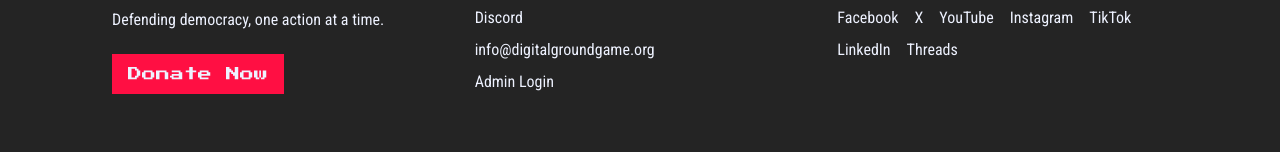
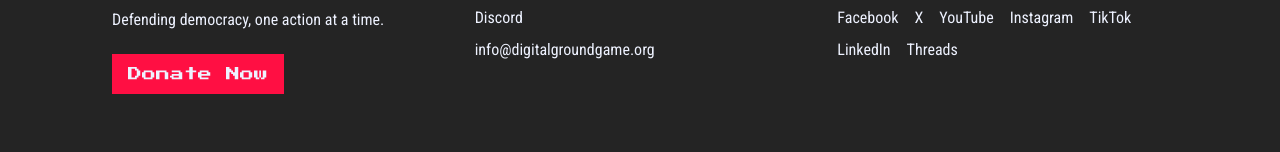
Before and after one commit to digitalgroundgame/dgg-frontpage, a Next.js app: page / in a window 1280 px wide. Shown: the part 3458-3610 px from the top of the page. Built offline with nearby package versions, Linux system fonts and the light colour scheme.

Commit message:
Remove admin footer link

```diff
--- a/src/components/site-footer.tsx
+++ b/src/components/site-footer.tsx
@@ -45,11 +45,6 @@ export function SiteFooter() {
                 info@digitalgroundgame.org
               </a>
             </li>
-            <li>
-              <a className="transition hover:text-accent-red" href="/admin">
-                Admin Login
-              </a>
-            </li>
           </ul>
         </div>
         <div>
```
